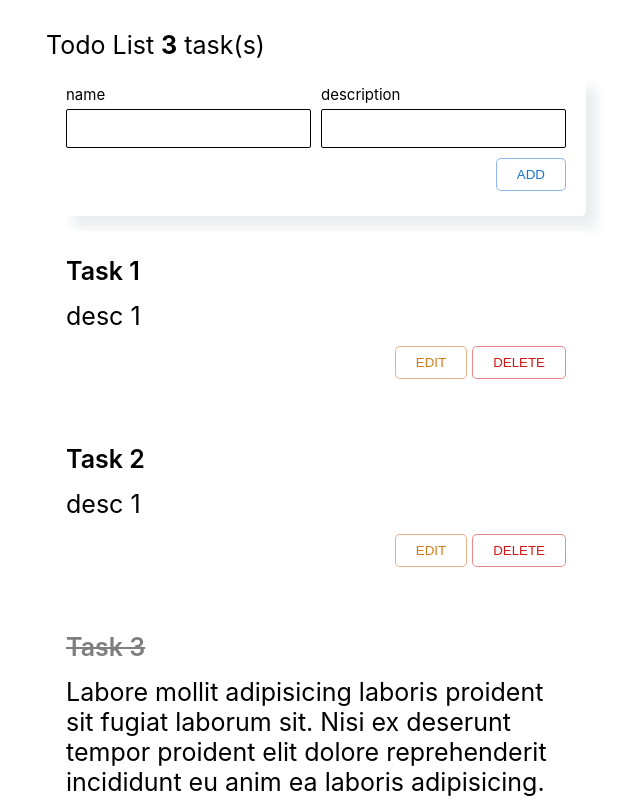
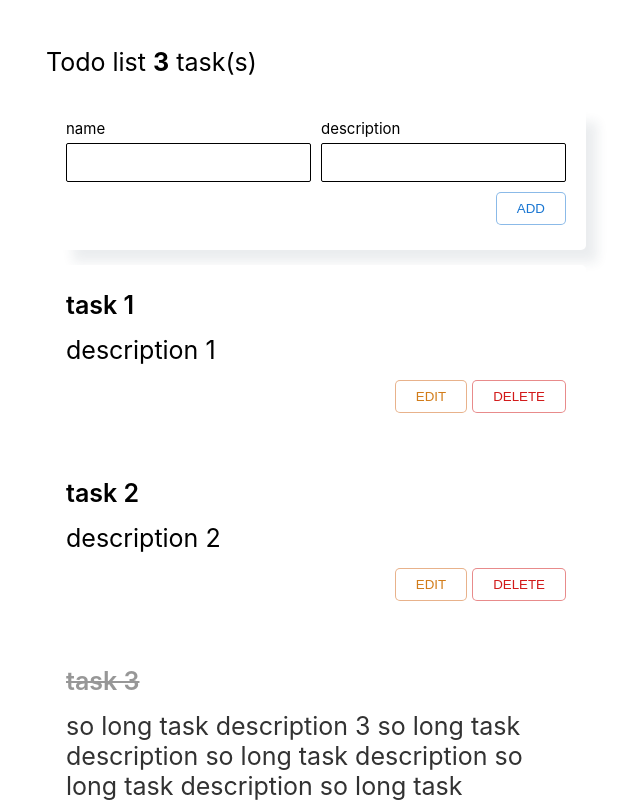
Before and after one commit to kittensgit/todo-ts, a React (Create React App) app: page / in a window 1280 px wide. Shown: the top 800 px of the page, without its empty margins (344-984 px from the left). Built offline with nearby package versions, Linux system fonts and the light colour scheme.

Commit message:
save all the changes

```diff
--- a/src/App.module.css
+++ b/src/App.module.css
@@ -1,4 +1,4 @@
-.app__container {
+.app_container {
     margin-top: 30px;
     height: 100%;
     display: flex;
--- a/src/App.tsx
+++ b/src/App.tsx
@@ -1,28 +1,45 @@
-import React, { useState } from 'react';
+import React from 'react';
 import styles from './App.module.css';
-import Header from './components/Header/Header';
-import TodoPanel from './components/TodoPanel/TodoPanel';
 import { Todo } from './type';
-import TodoList from './components/TodoList/TodoList';
+import { Header } from './components/Header/Header';
+import { TodoList } from './components/TodoList/TodoList';
+import { TodoPanel } from './components/TodoPanel/TodoPanel';
 
 const DEFAULT_TODO_LIST = [
-    { id: 1, name: 'Task 1', desc: 'desc 1', checked: false },
-    { id: 2, name: 'Task 2', desc: 'desc 1', checked: false },
+    { id: 1, name: 'task 1', description: 'description 1', checked: false },
+    { id: 2, name: 'task 2', description: 'description 2', checked: false },
     {
         id: 3,
-        name: 'Task 3',
-        desc: 'Labore mollit adipisicing laboris proident sit fugiat laborum sit. Nisi ex deserunt tempor proident elit dolore reprehenderit incididunt eu anim ea laboris adipisicing. Commodo aliquip ut sint occaecat nisi culpa excepteur reprehenderit esse exercitation.',
+        name: 'task 3',
+        description:
+            'so long task description 3 so long task description so long task description so long task description so long task description',
         checked: true,
     },
 ];
 
-function App() {
-    const [todos, setTodos] = useState(DEFAULT_TODO_LIST);
+export const App = () => {
+    const [todoIdForEdit, setTodoIdForEdit] = React.useState<number | null>(
+        null
+    );
+    const [todos, setTodos] = React.useState(DEFAULT_TODO_LIST);
 
-    const addTodo = ({ name, desc }: Omit<Todo, 'checked' | 'id'>) => {
+    const selectTodoIdForEdit = (id: Todo['id']) => {
+        setTodoIdForEdit(id);
+    };
+
+    const deleteTodo = (id: Todo['id']) => {
+        setTodos(todos.filter((todo) => todo.id !== id));
+    };
+
+    const addTodo = ({ name, description }: Omit<Todo, 'id' | 'checked'>) => {
         setTodos([
             ...todos,
-            { id: todos[todos.length - 1].id + 1, desc, name, checked: false },
+            {
+                id: todos[todos.length - 1].id + 1,
+                description,
+                name,
+                checked: false,
+            },
         ]);
     };
 
@@ -37,23 +54,35 @@ function App() {
         );
     };
 
-    const deleteTodo = (id: Todo['id']) => {
-        setTodos(todos.filter((todo) => todo.id !== id));
+    const changeTodo = ({
+        name,
+        description,
+    }: Omit<Todo, 'id' | 'checked'>) => {
+        setTodos(
+            todos.map((todo) => {
+                if (todo.id === todoIdForEdit) {
+                    return { ...todo, name, description };
+                }
+                return todo;
+            })
+        );
+        setTodoIdForEdit(null);
     };
 
     return (
-        <div className={styles.app__container}>
+        <div className={styles.app_container}>
             <div className={styles.container}>
                 <Header todoCount={todos.length} />
-                <TodoPanel addTodo={addTodo} />
+                <TodoPanel mode="add" addTodo={addTodo} />
                 <TodoList
+                    todoIdForEdit={todoIdForEdit}
                     todos={todos}
+                    deleteTodo={deleteTodo}
                     checkTodo={checkTodo}
-                    deleteTodo={deleteTodo}
+                    selectTodoIdForEdit={selectTodoIdForEdit}
+                    changeTodo={changeTodo}
                 />
             </div>
         </div>
     );
-}
-
-export default App;
+};
--- a/src/components/Header/Header.tsx
+++ b/src/components/Header/Header.tsx
@@ -6,14 +6,10 @@ interface HeaderProps {
     todoCount: number;
 }
 
-const Header: React.FC<HeaderProps> = ({ todoCount }) => {
-    return (
-        <div className={styles.header_container}>
-            <div className={styles.header_title}>
-                Todo List <b>{todoCount}</b> task(s)
-            </div>
-        </div>
-    );
-};
-
-export default Header;
+export const Header: React.FC<HeaderProps> = ({ todoCount }) => (
+    <div className={styles.header_container}>
+        <h1 className={styles.header_title}>
+            Todo list <b>{todoCount}</b> task(s)
+        </h1>
+    </div>
+);
--- a/src/components/TodoList/TodoItem/TodoItem.tsx
+++ b/src/components/TodoList/TodoItem/TodoItem.tsx
@@ -1,42 +1,53 @@
 import React from 'react';
-import { Todo } from '../../../type';
+import { Button } from '../../Button/Button';
 
 import styles from './TodoItem.module.css';
-import Button from '../../Button/Button';
+import { Todo } from '../../../type';
 
 interface TodoItemProps {
     todo: Todo;
+    deleteTodo: (id: Todo['id']) => void;
     checkTodo: (id: Todo['id']) => void;
-    deleteTodo: (id: Todo['id']) => void;
+    selectTodoIdForEdit: (id: Todo['id']) => void;
 }
 
-const TodoItem: React.FC<TodoItemProps> = ({ todo, checkTodo, deleteTodo }) => {
-    return (
-        <div className={styles.todo_item_container}>
+export const TodoItem: React.FC<TodoItemProps> = ({
+    todo,
+    deleteTodo,
+    checkTodo,
+    selectTodoIdForEdit,
+}) => (
+    <div
+        className={styles.todo_item_container}
+        style={{ opacity: todo.checked ? 0.8 : 1 }}
+    >
         <div>
             <div
+                aria-hidden
                 style={{
                     opacity: todo.checked ? 0.5 : 1,
                     textDecoration: todo.checked ? 'line-through' : 'none',
                 }}
+                onClick={() => checkTodo(todo.id)}
                 className={styles.todo_item_title}
-                    aria-hidden
-                    onClick={() => checkTodo(todo.id)}
             >
                 {todo.name}
             </div>
-                <div className={styles.todo_item_description} aria-hidden>
-                    {todo.desc}
+            <div
+                aria-hidden
+                onClick={() => checkTodo(todo.id)}
+                className={styles.todo_item_description}
+            >
+                {todo.description}
             </div>
         </div>
         <div className={styles.todo_item_button_container}>
-                <Button color="orange">EDIT</Button>
+            <Button color="orange" onClick={() => selectTodoIdForEdit(todo.id)}>
+                EDIT
+            </Button>
             <Button color="red" onClick={() => deleteTodo(todo.id)}>
                 DELETE
             </Button>
         </div>
     </div>
 );
-};
-
-export default TodoItem;
--- a/src/components/TodoList/TodoList.tsx
+++ b/src/components/TodoList/TodoList.tsx
@@ -1,30 +1,45 @@
 import React from 'react';
+
+import { TodoItem } from './TodoItem/TodoItem';
+import { TodoPanel } from '../TodoPanel/TodoPanel';
 import { Todo } from '../../type';
-import TodoItem from './TodoItem/TodoItem';
 
 interface TodoListProps {
+    todoIdForEdit: Todo['id'] | null;
     todos: Todo[];
+    deleteTodo: (id: Todo['id']) => void;
     checkTodo: (id: Todo['id']) => void;
-    deleteTodo: (id: Todo['id']) => void;
+    selectTodoIdForEdit: (id: Todo['id']) => void;
+    changeTodo: ({ name, description }: Omit<Todo, 'id' | 'checked'>) => void;
 }
 
-const TodoList: React.FC<TodoListProps> = ({
+export const TodoList: React.FC<TodoListProps> = ({
     todos,
+    todoIdForEdit,
+    changeTodo,
+    deleteTodo,
     checkTodo,
-    deleteTodo,
-}) => {
-    return (
-        <div>
-            {todos.map((todo) => (
+    selectTodoIdForEdit,
+}) => (
+    <div>
+        {todos.map((todo) => {
+            if (todo.id === todoIdForEdit)
+                return (
+                    <TodoPanel
+                        mode="edit"
+                        changeTodo={changeTodo}
+                        editTodo={todo}
+                    />
+                );
+            return (
                 <TodoItem
                     key={todo.id}
                     todo={todo}
+                    deleteTodo={deleteTodo}
                     checkTodo={checkTodo}
-                    deleteTodo={deleteTodo}
+                    selectTodoIdForEdit={selectTodoIdForEdit}
                 />
-            ))}
-        </div>
-    );
-};
-
-export default TodoList;
+            );
+        })}
+    </div>
+);
--- a/src/components/TodoPanel/TodoPanel.tsx
+++ b/src/components/TodoPanel/TodoPanel.tsx
@@ -1,29 +1,42 @@
-import React, { useState } from 'react';
+import React from 'react';
+
+import { Button } from '../Button/Button';
 
 import styles from './TodoPanel.module.css';
-import Button from '../Button/Button';
 import { Todo } from '../../type';
 
-const DEFAULT_TODO = {
-    name: '',
-    desc: '',
-};
+const DEFAULT_TODO = { name: '', description: '' };
 
-interface TodoPanelProps {
-    addTodo: ({ name, desc }: Omit<Todo, 'checked' | 'id'>) => void;
+interface AddTodoPanelProps {
+    mode: 'add';
+    addTodo: ({ name, description }: Omit<Todo, 'id' | 'checked'>) => void;
 }
 
-const TodoPanel: React.FC<TodoPanelProps> = ({ addTodo }) => {
-    const [todo, setTodo] = useState(DEFAULT_TODO);
+interface EditTodoPanelProps {
+    mode: 'edit';
+    editTodo: Omit<Todo, 'id' | 'checked'>;
+    changeTodo: ({ name, description }: Omit<Todo, 'id' | 'checked'>) => void;
+}
+
+type TodoPanelProps = AddTodoPanelProps | EditTodoPanelProps;
+
+export const TodoPanel: React.FC<TodoPanelProps> = (props) => {
+    const isEdit = props.mode === 'edit';
+    const [todo, setTodo] = React.useState(
+        isEdit ? props.editTodo : DEFAULT_TODO
+    );
+
+    const onClick = () => {
+        if (isEdit) {
+            return props.changeTodo(todo);
+        }
+        props.addTodo(todo);
+        setTodo(DEFAULT_TODO);
+    };
 
     const onChange = (event: React.ChangeEvent<HTMLInputElement>) => {
-        const { name, value } = event.target;
+        const { value, name } = event.target;
         setTodo({ ...todo, [name]: value });
-    };
-
-    const onClick = () => {
-        addTodo({ name: todo.name, desc: todo.desc });
-        setTodo(DEFAULT_TODO);
     };
 
     return (
@@ -33,34 +46,39 @@ const TodoPanel: React.FC<TodoPanelProps> = ({ addTodo }) => {
                     <label htmlFor="name">
                         <div>name</div>
                         <input
-                            type="text"
+                            autoComplete="off"
                             id="name"
                             value={todo.name}
+                            onChange={onChange}
                             name="name"
-                            onChange={onChange}
                         />
                     </label>
                 </div>
                 <div className={styles.field_container}>
-                    <label htmlFor="name">
+                    <label htmlFor="description">
                         <div>description</div>
                         <input
-                            type="text"
-                            id="desc"
-                            value={todo.desc}
-                            name="desc"
+                            autoComplete="off"
+                            id="description"
+                            value={todo.description}
                             onChange={onChange}
+                            name="description"
                         />
                     </label>
                 </div>
             </div>
             <div className={styles.button_container}>
-                <Button color="blue" onClick={onClick}>
-                    ADD
-                </Button>
+                {!isEdit && (
+                    <Button color="blue" onClick={onClick}>
+                        ADD
+                    </Button>
+                )}
+                {isEdit && (
+                    <Button color="orange" onClick={onClick}>
+                        EDIT
+                    </Button>
+                )}
             </div>
         </div>
     );
 };
-
-export default TodoPanel;
--- a/src/index.tsx
+++ b/src/index.tsx
@@ -1,7 +1,7 @@
 import React from 'react';
 import ReactDOM from 'react-dom/client';
 import './index.css';
-import App from './App';
+import { App } from './App';
 
 const root = ReactDOM.createRoot(
     document.getElementById('root') as HTMLElement
--- a/src/type.ts
+++ b/src/type.ts
@@ -1,6 +1,6 @@
 export type Todo = {
     id: number;
     name: string;
-    desc: string;
+    description: string;
     checked: boolean;
 };
```
Also changed, not shown: src/components/Button/Button.tsx (+3 -9 lines). Lines whose indentation alone changed are shown as unchanged.
